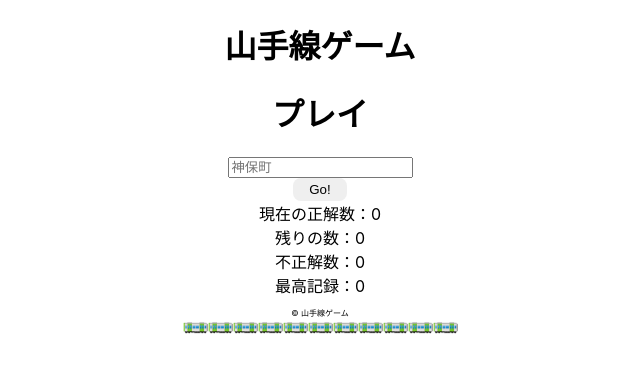
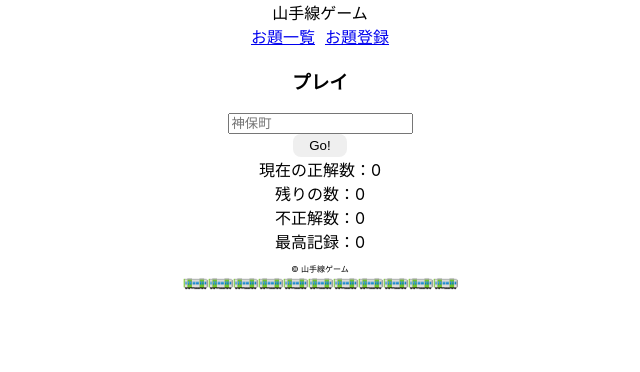
Before and after one commit to cicular/yLineGame, a React (Create React App) app in the folder y_line_react_app/: page /play in a window 1280 px wide. Shown: the top 372 px of the page, without its empty margins (320-960 px from the left). Built offline with nearby package versions, Linux system fonts and the light colour scheme.

Commit message:
ページ遷移のリンクを追加。

```diff
--- a/y_line_react_app/src/header.jsx
+++ b/y_line_react_app/src/header.jsx
@@ -1,7 +1,7 @@
 const Header = () => {
     return (
       <div className="App">
-      <h1>山手線ゲーム</h1>
+      <header>山手線ゲーム</header>
       </div>
     );
   }
--- a/y_line_react_app/src/list.jsx
+++ b/y_line_react_app/src/list.jsx
@@ -1,3 +1,5 @@
+import { Link } from 'react-router-dom';
+
 import Header from "./header";
 import Footer from "./footer";
 
@@ -5,6 +7,7 @@ const List = () => {
     return (
       <div className="App">
       <Header />
+      <Link to="/register">お題登録</Link>
         <h1>お題一覧</h1>
         <table>
           <thead>
--- a/y_line_react_app/src/play.jsx
+++ b/y_line_react_app/src/play.jsx
@@ -1,3 +1,5 @@
+import { Link } from 'react-router-dom';
+
 import Header from "./header";
 import Footer from "./footer";
 
@@ -7,9 +9,10 @@ import './style.css';
 const Play = () => {
     return (
       <div className="App">
-      <Header />
-        <h1>プレイ</h1>
-
+        <Header />
+        <Link to="/list" className='menu'>お題一覧</Link>
+        <Link to="/register" className='menu'>お題登録</Link>
+        <h3>プレイ</h3>
         <div>
             <input type="text" placeholder="神保町"/>
         </div>
--- a/y_line_react_app/src/register.jsx
+++ b/y_line_react_app/src/register.jsx
@@ -1,3 +1,5 @@
+import { Link } from 'react-router-dom';
+
 import Header from "./header";
 import Footer from "./footer";
 
@@ -5,7 +7,8 @@ const Register = () => {
     return (
       <div className="App">
       <Header />
-      <h1>お題登録</h1>
+      <Link to="/list">お題一覧</Link>
+      <h3>お題登録</h3>
       <div className="input_area">
         <form method="POST">
             <label>お題のタイトル</label>
--- a/y_line_react_app/src/style.css
+++ b/y_line_react_app/src/style.css
@@ -31,3 +31,7 @@ img{
     width: 25px;
     height: 13px;
 }
+
+.menu{
+    margin: 0 5px;
+}
```
